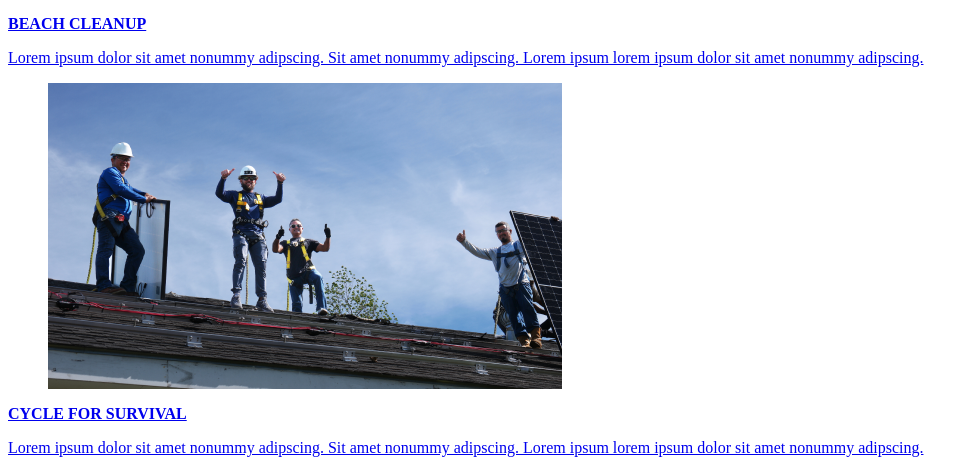
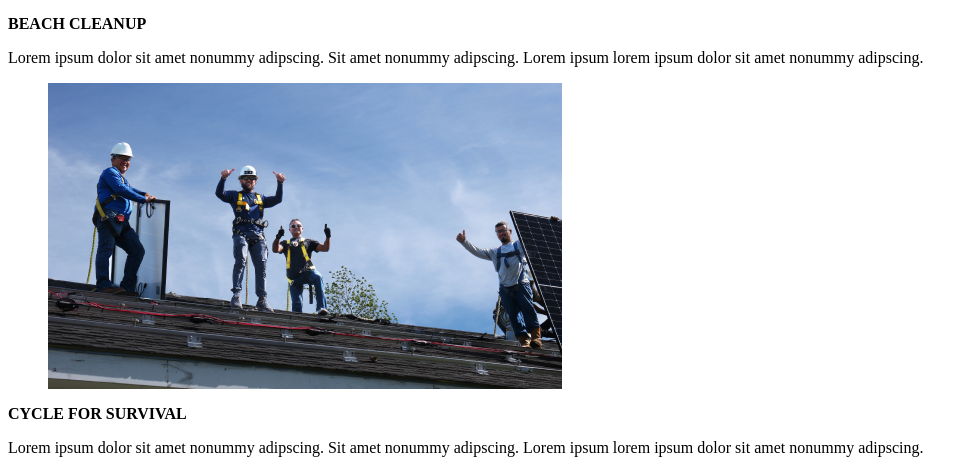
Before and after one commit to BannerWave-LLC/LEGI_Marathon_Website, a PHP site: template templates/_partials/content-community-who.twig in a window 1280 px wide. Shown: the part 855-1328 px from the top of the page, without its empty margins (0-975 px from the left). Run offline with PHP 8.4, Linux system fonts and the light colour scheme; the template is opened without the code that fills it, so the values that code supplies are empty; some libraries are stand-ins or nearby versions.

Commit message:
https://bannerwave.monday.com/boards/5886039676/pulses/5935105817: remove links and  hover effects

```diff
--- a/templates/_partials/content-community-who.twig
+++ b/templates/_partials/content-community-who.twig
@@ -10,41 +10,41 @@
 			</div>
 
 			<div class="flex-1 grid gap-11 lg:grid-cols-2 lg:gap-2 lg:gap-y-[73px]">
-				<a href="#" class="group">
+				<div>
 					<figure class="aspect-[44/25] lg:aspect-[257/153] overflow-hidden">
-						<img src="/dist/images/team-image-1.png" alt="team-image-1" class="w-full h-full object-cover group-hover:scale-110 transition duration-100">
+						<img src="/dist/images/team-image-1.png" alt="team-image-1" class="w-full h-full object-cover">
 					</figure>
 
 					<span class="block pt-5 pb-3 lg:pt-9 lg:pr-16">
-						<strong class="flex-1 font-bold tracking-1.655p text-sm uppercase mb-2.5 inline-block lg:mb-1.5 group-hover:underline">POSIGEN</strong>
+						<strong class="flex-1 font-bold tracking-1.655p text-sm uppercase mb-2.5 inline-block lg:mb-1.5">POSIGEN</strong>
 
 						<p>Lorem ipsum dolor sit amet nonummy adipscing. Sit amet nonummy adipscing. Lorem ipsum lorem ipsum dolor sit amet nonummy adipscing.</p>
 					</span>
-				</a>
+				</div>
 
-				<a href="#" class="group">
+				<div>
 					<figure class="aspect-[44/25] lg:aspect-[257/153] overflow-hidden">
-						<img src="/dist/images/team-image-2.png" alt="team-image-1" class="w-full h-full object-cover group-hover:scale-110 transition duration-100">
+						<img src="/dist/images/team-image-2.png" alt="team-image-1" class="w-full h-full object-cover">
 					</figure>
 
 					<span class="block pt-5 pb-3 lg:pt-9 lg:pr-16">
-						<strong class="flex-1 font-bold tracking-1.655p text-sm uppercase mb-2.5 inline-block lg:mb-1.5 group-hover:underline">BEACH CLEANUP</strong>
+						<strong class="flex-1 font-bold tracking-1.655p text-sm uppercase mb-2.5 inline-block lg:mb-1.5">BEACH CLEANUP</strong>
 
 						<p>Lorem ipsum dolor sit amet nonummy adipscing. Sit amet nonummy adipscing. Lorem ipsum lorem ipsum dolor sit amet nonummy adipscing.</p>
 					</span>
-				</a>
+				</div>
 
-				<a href="#" class="group">
+				<div>
 					<figure class="aspect-[44/25] lg:aspect-[257/153] overflow-hidden">
-						<img src="/dist/images/team-image-1.png" alt="team-image-1" class="w-full h-full object-cover group-hover:scale-110 transition duration-100">
+						<img src="/dist/images/team-image-1.png" alt="team-image-1" class="w-full h-full object-cover">
 					</figure>
 
 					<span class="block pt-5 pb-3 lg:pt-9 lg:pr-16">
-						<strong class="flex-1 font-bold tracking-1.655p text-sm uppercase mb-2.5 inline-block lg:mb-1.5 group-hover:underline">CYCLE FOR SURVIVAL</strong>
+						<strong class="flex-1 font-bold tracking-1.655p text-sm uppercase mb-2.5 inline-block lg:mb-1.5">CYCLE FOR SURVIVAL</strong>
 
 						<p>Lorem ipsum dolor sit amet nonummy adipscing. Sit amet nonummy adipscing. Lorem ipsum lorem ipsum dolor sit amet nonummy adipscing.</p>
 					</span>
-				</a>
+				</div>
 			</div>
 		</div>
 	</div>
```
